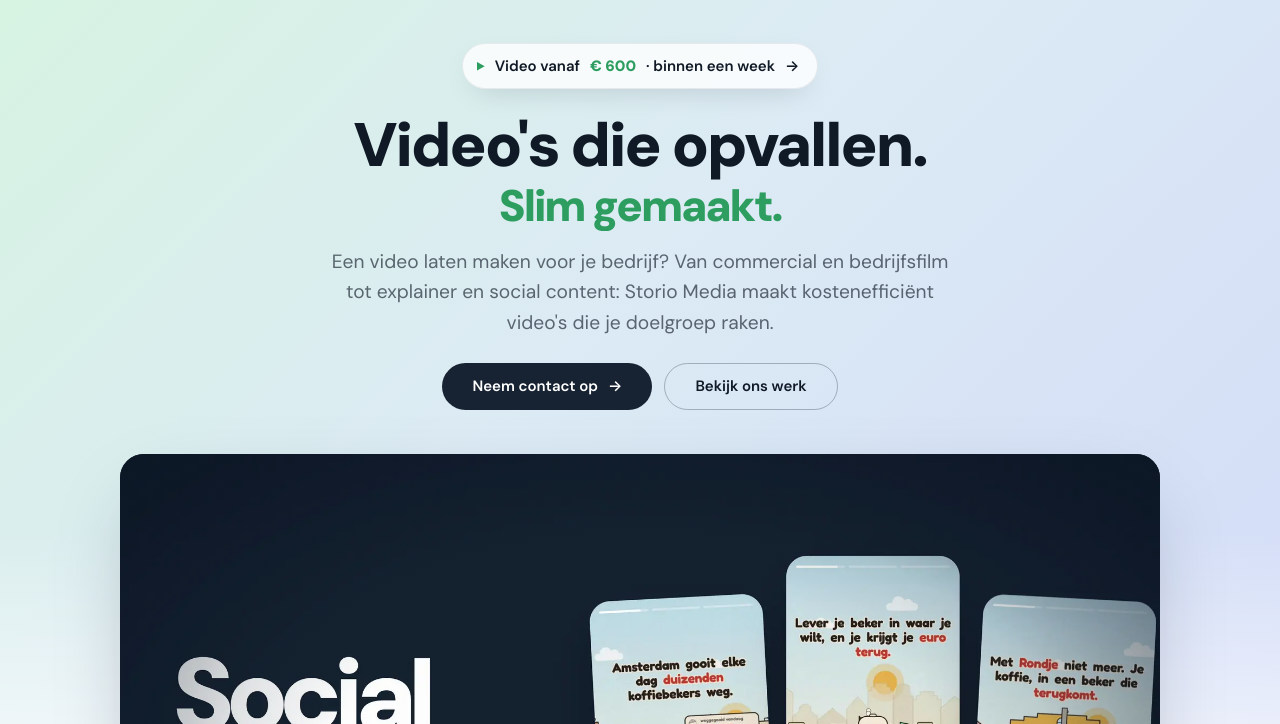
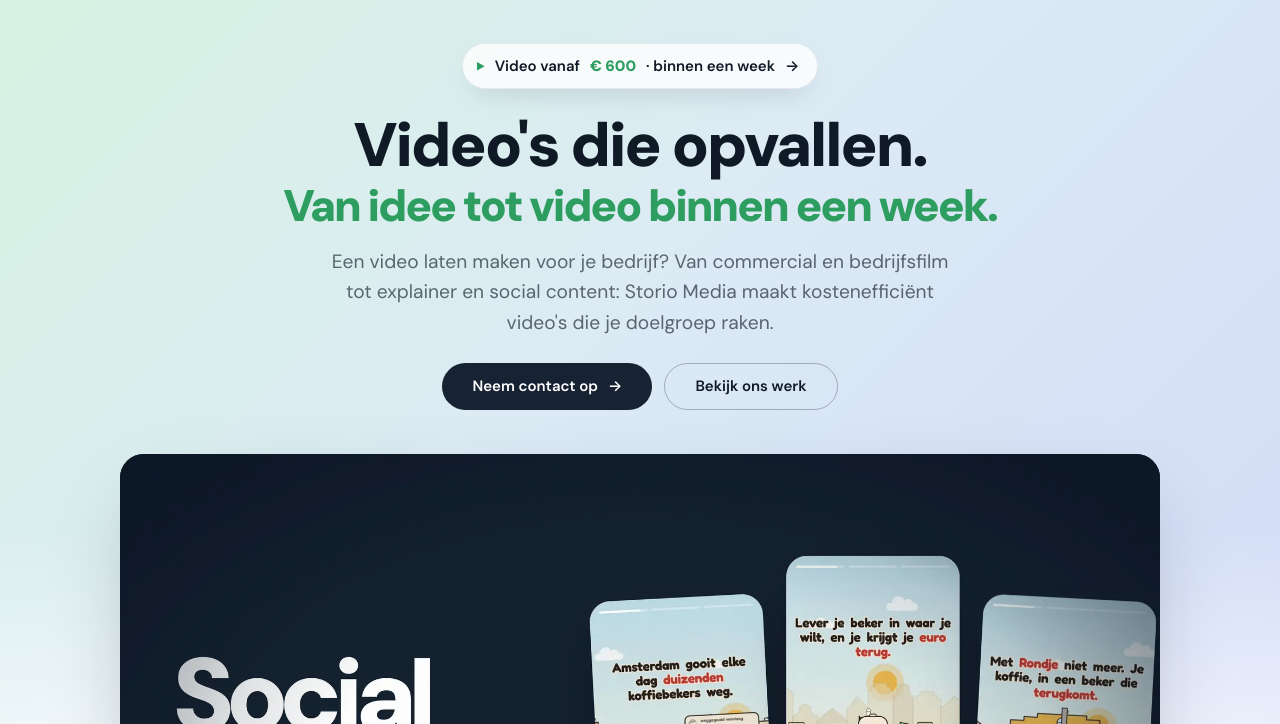
Before and after one commit to LauraWillemijn/storio-media, a plain HTML site: page index.html in a window 1280 px wide. Shown: the part 76-800 px from the top of the page. Drawn offline with Linux system fonts and the light colour scheme; animation ran at ten frames a second.

Commit message:
Hero: Van idee tot video binnen een week

```diff
--- a/index.html
+++ b/index.html
@@ -59,7 +59,7 @@
 <section class="hero" aria-label="Introductie">
   <div class="hero-top">
     <a class="hero-price" href="#prijzen"><span class="dot" aria-hidden="true"></span>Video vanaf <strong>€ 600</strong><span>· binnen een week</span><span class="arr" aria-hidden="true">→</span></a>
-    <h1 class="h1"><span class="line"><span>Video&#x27;s die opvallen.</span></span><span class="line"><span><em>Slim gemaakt.</em></span></span></h1>
+    <h1 class="h1"><span class="line"><span>Video&#x27;s die opvallen.</span></span><span class="line"><span><em>Van idee tot video binnen een week.</em></span></span></h1>
     <p class="hero-sub">Een video laten maken voor je bedrijf? Van commercial en bedrijfsfilm tot explainer en social content: Storio Media maakt kostenefficiënt video&#x27;s die je doelgroep raken.</p>
     <div class="hero-btns">
       <a class="btn btn-primary" href="#contact">Neem contact op <span class="arr">→</span></a>
```
